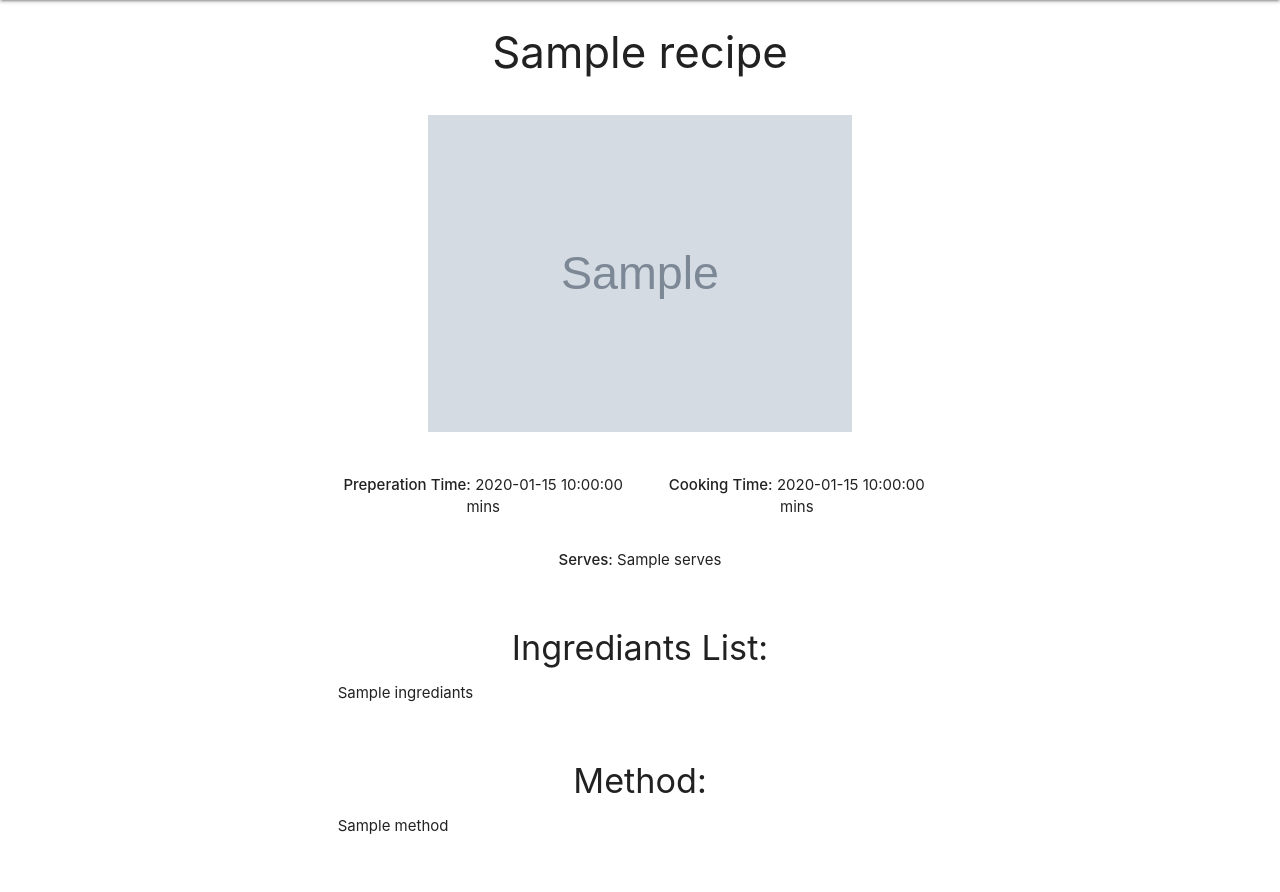
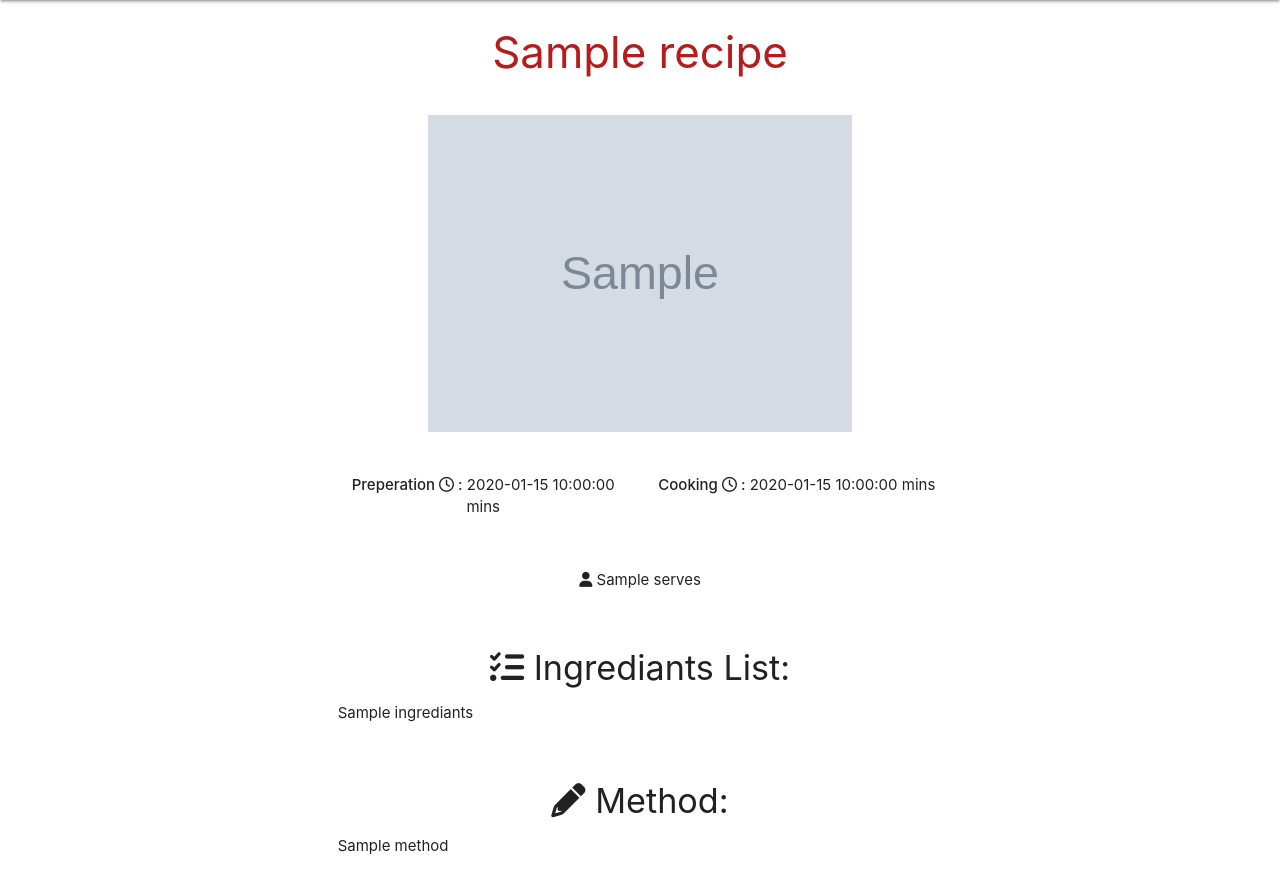
Before and after one commit to reidycolm/MS3-Project, a Flask app: template templates/view_recipe.html in a window 1280 px wide. Shown: the part 64-956 px from the top of the page. Run offline with Flask 2, Linux system fonts and the light colour scheme; the template is opened without the code that fills it: most values are stand-ins (such as "Sample title", 1, 10 or a date in 2020); grey boxes marked "Sample" are stand-in pictures; some libraries are stand-ins or nearby versions.

Commit message:
added font awesome icons to view_recipe file

```diff
--- a/templates/view_recipe.html
+++ b/templates/view_recipe.html
@@ -4,7 +4,7 @@
 <div class="container center-align">
     <div class="row">
         <div class="col s12">
-            <h3 class="recipe-header">{{ recipe.recipe_name }}</h3>
+            <h3 class="recipe-header red-text text-darken-4">{{ recipe.recipe_name }}</h3>
         </div>
     </div>
     <div class="row">
@@ -14,31 +14,29 @@
     </div>
     <div class="row">
         <div class="col s6">
-            <p><strong> Preperation Time:</strong> {{ recipe.preperation_time }} mins</p>
+            <p><strong> Preperation <i class="far fa-clock prefix"></i> :</strong> {{ recipe.preperation_time }} mins</p>
         </div>
         <div class="col s6">
-            <p><strong> Cooking Time:</strong> {{ recipe.cooking_time }} mins</p>
-        </div>
-    <div class="row">
-        <div class="col s12">
-            <p><strong>Serves:</strong> {{ recipe.serves }}</p>
+            <p><strong> Cooking <i class="far fa-clock prefix"></i> :</strong> {{ recipe.cooking_time }} mins</p>
         </div>
     </div>
     <div class="row">
         <div class="col s12">
-            <h4>Ingrediants List:</h4>
+            <p><i class="fas fa-user prefix"></i> {{ recipe.serves }}</p>
+        </div>
+    </div>
+    <div class="row">
+        <div class="col s12">
+            <h4><i class="fas fa-tasks prefix"></i> Ingrediants List:</h4>
             <p class="ingrediants-text">{{ recipe.ingrediants }}</p>
         </div>
     </div>
     <div class="row">
         <div class="col s12">
-            <h4>Method:</h4>
+            <h4><i class="fas fa-pencil prefix"></i> Method:</h4>
             <p class="method-text">{{ recipe.method }}</p>
         </div>
     </div>
-    </div>
-
-
 
 </div>
 
```
